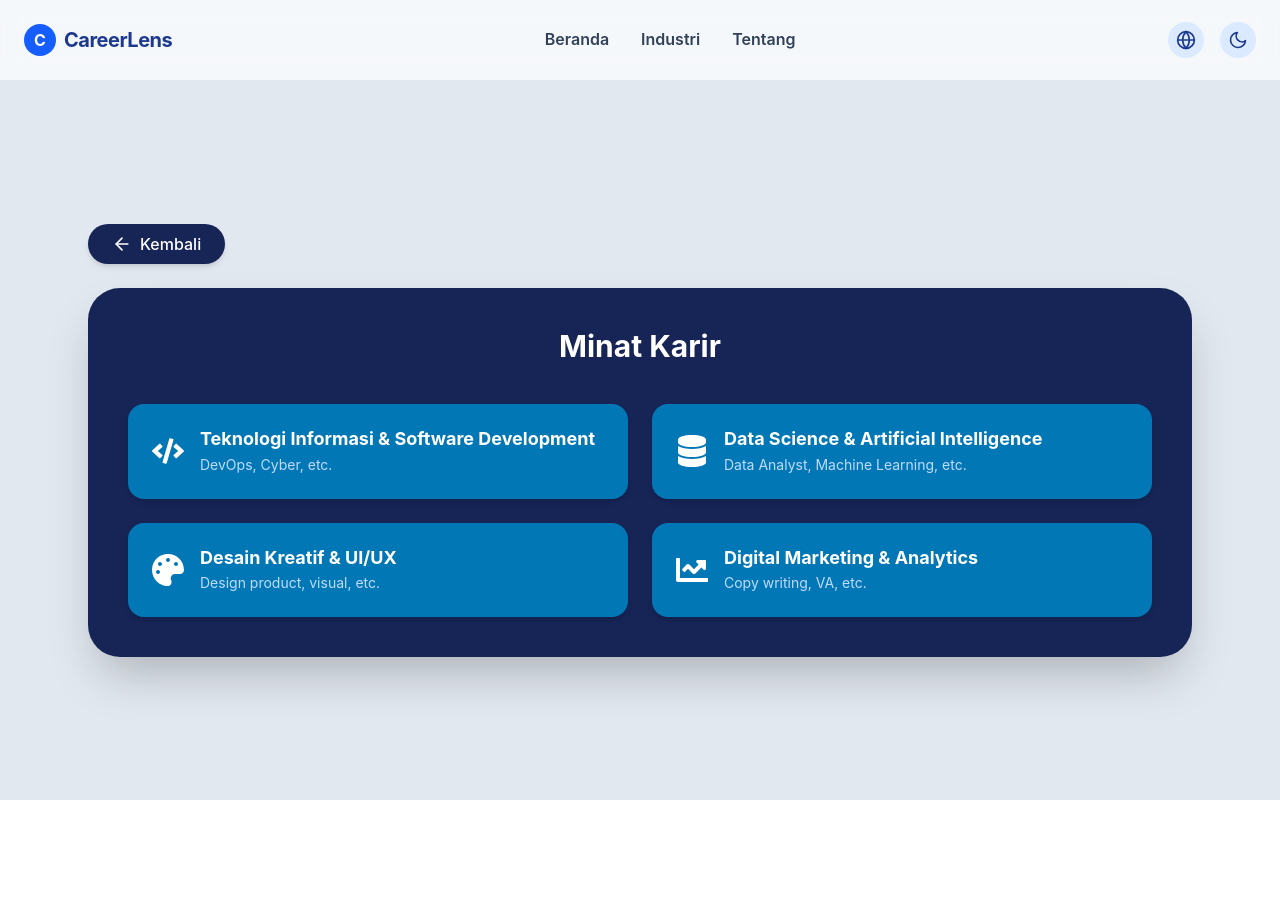
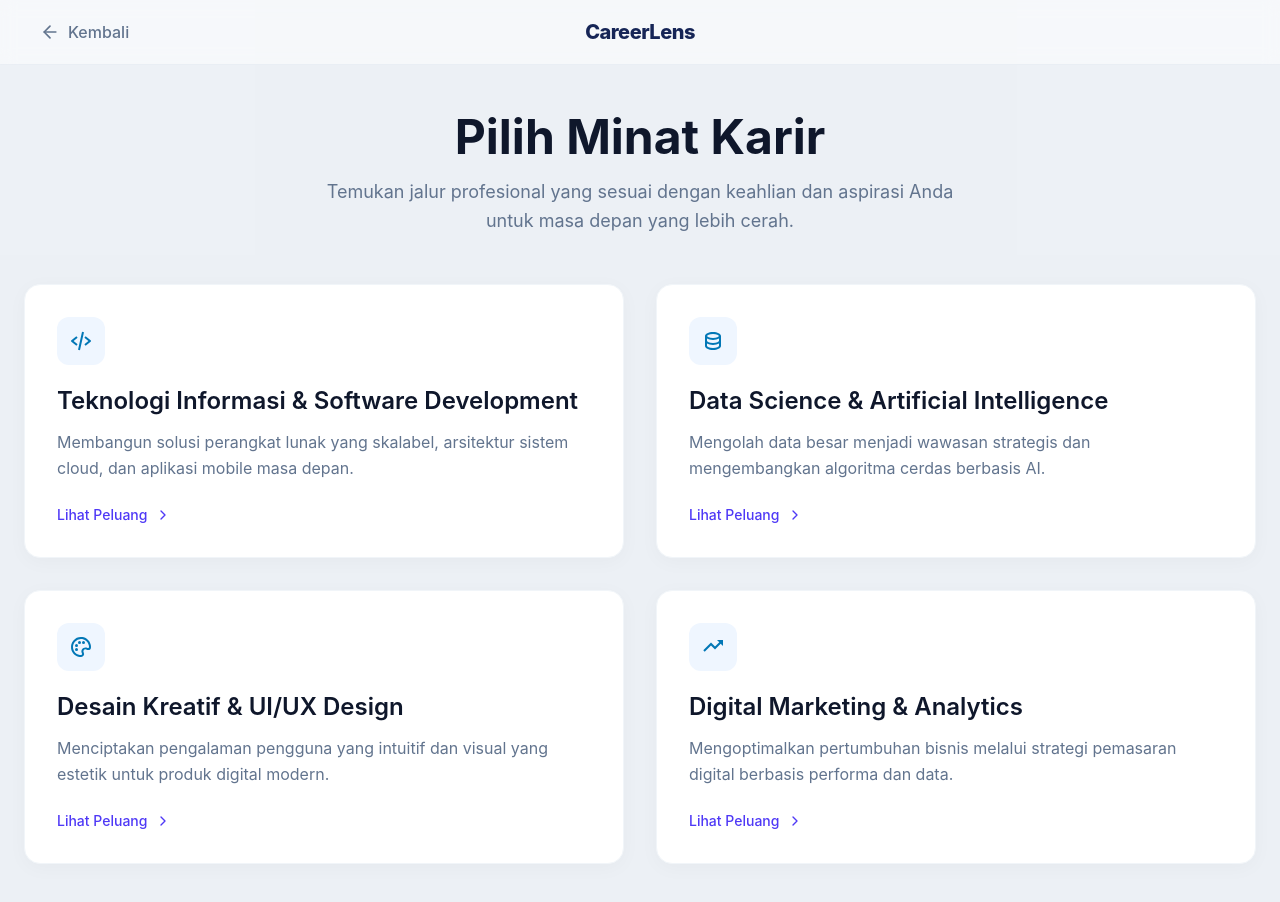
Before and after one commit to pytaa/CareerLens, a React (Vite) app in the folder web-app/frondend/: page /minat-karir in a window 1280 px wide. Shown: the top 902 px of the page. Before the commit the page ends 800 px from the top, so only its background shows below. Built offline with nearby package versions, Linux system fonts and the light colour scheme.

Commit message:
feat : update tampilan minat karir

```diff
--- a/web-app/frondend/src/pages/MinatKarir/MinatKarir.jsx
+++ b/web-app/frondend/src/pages/MinatKarir/MinatKarir.jsx
@@ -46,7 +46,6 @@ const MinatKarir = () => {
 
   return (
     <div className="min-h-screen bg-[#e2e8f0] font-sans flex flex-col">
-      <Navbar />
 
       {/* Mengatur komponen mana yang dirender berdasarkan state view */}
       {view === 'selection' ? (
--- a/web-app/frondend/src/pages/MinatKarir/MinatSelection.jsx
+++ b/web-app/frondend/src/pages/MinatKarir/MinatSelection.jsx
@@ -1,53 +1,102 @@
-// src/pages/MinatKarir/MinatSelection.jsx
 import React from 'react';
 import { useNavigate } from 'react-router-dom';
-import { FiArrowLeft } from 'react-icons/fi';
-import { FaCode, FaDatabase, FaPalette, FaChartLine } from 'react-icons/fa';
+import { FiArrowLeft, FiChevronRight } from 'react-icons/fi';
+import { BiCodeAlt, BiData, BiPalette, BiTrendingUp } from 'react-icons/bi';
 
 const MinatSelection = ({ onSelect }) => {
   const navigate = useNavigate();
 
   const industries = [
-    { id: 'it_software', title: 'Teknologi Informasi & Software Development', desc: 'DevOps, Cyber, etc.', icon: <FaCode size={32} /> },
-    { id: 'data_science', title: 'Data Science & Artificial Intelligence', desc: 'Data Analyst, Machine Learning, etc.', icon: <FaDatabase size={32} /> },
-    { id: 'design_uiux', title: 'Desain Kreatif & UI/UX', desc: 'Design product, visual, etc.', icon: <FaPalette size={32} /> },
-    { id: 'digital_marketing', title: 'Digital Marketing & Analytics', desc: 'Copy writing, VA, etc.', icon: <FaChartLine size={32} /> }
+    {
+      id: 'it_software',
+      title: 'Teknologi Informasi & Software Development',
+      desc: 'Membangun solusi perangkat lunak yang skalabel, arsitektur sistem cloud, dan aplikasi mobile masa depan.',
+      icon: <BiCodeAlt size={24} className="text-[#0277b6]" />
+    },
+    {
+      id: 'data_science',
+      title: 'Data Science & Artificial Intelligence',
+      desc: 'Mengolah data besar menjadi wawasan strategis dan mengembangkan algoritma cerdas berbasis AI.',
+      icon: <BiData size={24} className="text-[#0277b6]" />
+    },
+    {
+      id: 'design_uiux',
+      title: 'Desain Kreatif & UI/UX Design',
+      desc: 'Menciptakan pengalaman pengguna yang intuitif dan visual yang estetik untuk produk digital modern.',
+      icon: <BiPalette size={24} className="text-[#0277b6]" />
+    },
+    {
+      id: 'digital_marketing',
+      title: 'Digital Marketing & Analytics',
+      desc: 'Mengoptimalkan pertumbuhan bisnis melalui strategi pemasaran digital berbasis performa dan data.',
+      icon: <BiTrendingUp size={24} className="text-[#0277b6]" />
+    }
   ];
 
   return (
-    <div className="grow flex flex-col items-center justify-center p-6 w-full max-w-6xl mx-auto">
+    <div className="min-h-screen bg-slate-50/50 font-sans flex flex-col">
 
-      {/* Tombol Kembali */}
-      <div className="w-full mb-6">
+      {/* Header Minimalis */}
+      <header className="w-full px-6 md:px-10 py-5 flex items-center relative bg-white/50 border-b border-slate-200/60 z-10 backdrop-blur-sm">
         <button
           onClick={() => navigate(-1)}
-          className="flex items-center gap-2 bg-blue-950 text-white px-6 py-2 rounded-full font-medium shadow-md hover:bg-blue-900 transition-colors w-max"
+          className="flex items-center gap-2 text-slate-500 hover:text-slate-800 font-medium transition-colors"
         >
           <FiArrowLeft size={20} /> Kembali
         </button>
+
+        <div className="absolute left-1/2 -translate-x-1/2 font-extrabold text-xl text-blue-950 tracking-tight">
+          CareerLens
+        </div>
+      </header>
+
+      {/* Main Container: py-10 memberikan ruang napas di atas dan bawah saat di-scroll */}
+      <main className="grow flex flex-col items-center justify-center px-6 py-10 md:py-12 w-full">
+
+        {/* Kontainer dibatasi max-w-7xl agar mengisi ruang kosong tapi tidak terlalu melar */}
+        <div className="w-full max-w-7xl">
+
+          {/* Title & Subtitle */}
+          <div className="text-center mb-10 md:mb-12">
+            <h1 className="text-3xl md:text-5xl font-bold text-slate-900 mb-4">
+              Pilih Minat Karir
+            </h1>
+            <p className="text-slate-500 md:text-lg leading-relaxed max-w-2xl mx-auto">
+              Temukan jalur profesional yang sesuai dengan keahlian dan aspirasi Anda untuk masa depan yang lebih cerah.
+            </p>
           </div>
 
-      {/* Box Utama */}
-      <div className="bg-blue-950 w-full rounded-4xl p-10 shadow-2xl">
-        <h1 className="text-3xl font-bold text-white mb-10 text-center">Minat Karir</h1>
-
-        <div className="grid grid-cols-1 md:grid-cols-2 gap-6">
+          <div className="grid grid-cols-1 md:grid-cols-2 gap-6 md:gap-8 w-full">
             {industries.map((item) => (
               <button
                 key={item.id}
                 onClick={() => onSelect(item.id)}
-              className="flex items-center gap-4 bg-[#0277b6] hover:bg-[#026296] text-white p-6 rounded-2xl shadow-md hover:shadow-lg transition-all text-left"
+                className="group flex flex-col items-start text-left bg-white p-6 md:p-8 rounded-2xl shadow-[0_4px_20px_rgb(0,0,0,0.03)] hover:shadow-[0_8px_30px_rgb(0,0,0,0.08)] transition-all duration-300 hover:-translate-y-1 border border-slate-100"
               >
-              <div className="shrink-0">{item.icon}</div>
-              <div>
-                <h2 className="font-bold text-lg leading-tight">{item.title}</h2>
-                <p className="text-sm text-blue-200 mt-1">{item.desc}</p>
+                {/* Kotak Ikon */}
+                <div className="w-12 h-12 bg-blue-50 rounded-xl flex items-center justify-center mb-5">
+                  {item.icon}
+                </div>
+
+                <h2 className="text-xl md:text-2xl font-semibold text-slate-900 mb-3">
+                  {item.title}
+                </h2>
+
+                <p className="text-slate-500 text-sm md:text-base leading-relaxed mb-6 grow">
+                  {item.desc}
+                </p>
+
+                {/* Action Link */}
+                <div className="flex items-center gap-2 text-indigo-600 font-medium text-sm mt-auto group-hover:text-indigo-700 transition-colors">
+                  Lihat Peluang
+                  <FiChevronRight size={16} className="group-hover:translate-x-1 transition-transform" />
                 </div>
               </button>
             ))}
           </div>
+
         </div>
-
+      </main>
     </div>
   );
 };
```
Lines whose indentation alone changed are shown as unchanged.
